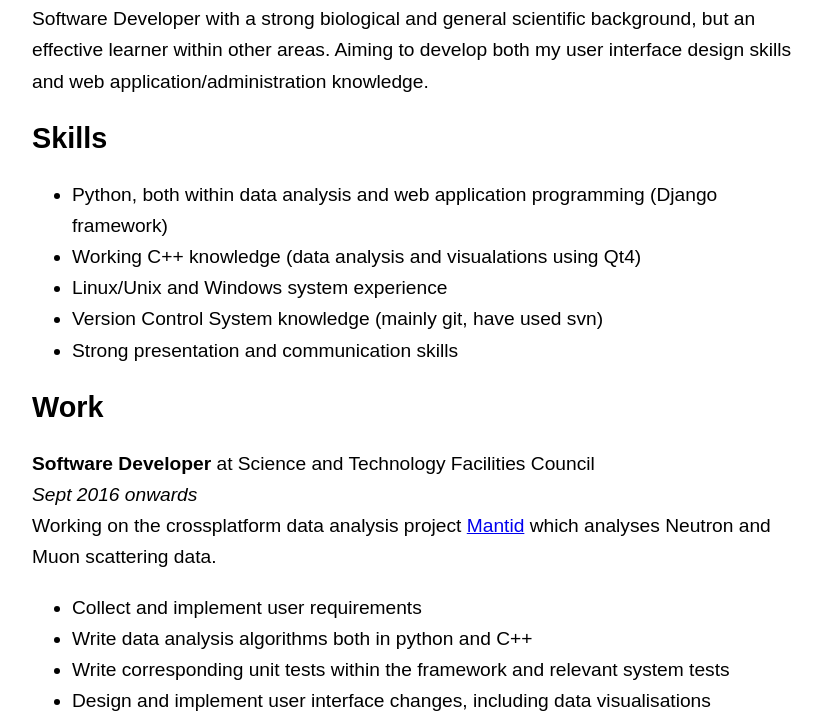
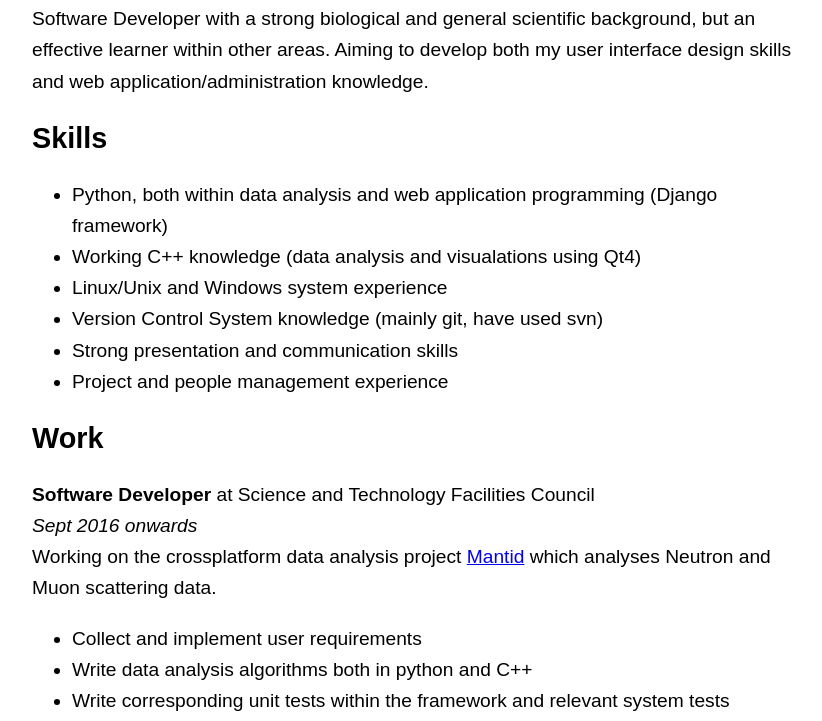
Before and after one commit to lottiegreenwood/lottiegreenwood.github.io, a plain HTML site: page index.html in a window 1280 px wide. Shown: the part 79-800 px from the top of the page, without its empty margins (224-1046 px from the left). Drawn offline with Linux system fonts and the light colour scheme.

Commit message:
Update index.html

```diff
--- a/index.html
+++ b/index.html
@@ -32,6 +32,7 @@
 			<li>Linux/Unix and Windows system experience
 			<li>Version Control System knowledge (mainly git, have used svn)
 			<li>Strong presentation and communication skills
+			<li>Project and people management experience
 		</ul>
 		</section>
 <section>
```
